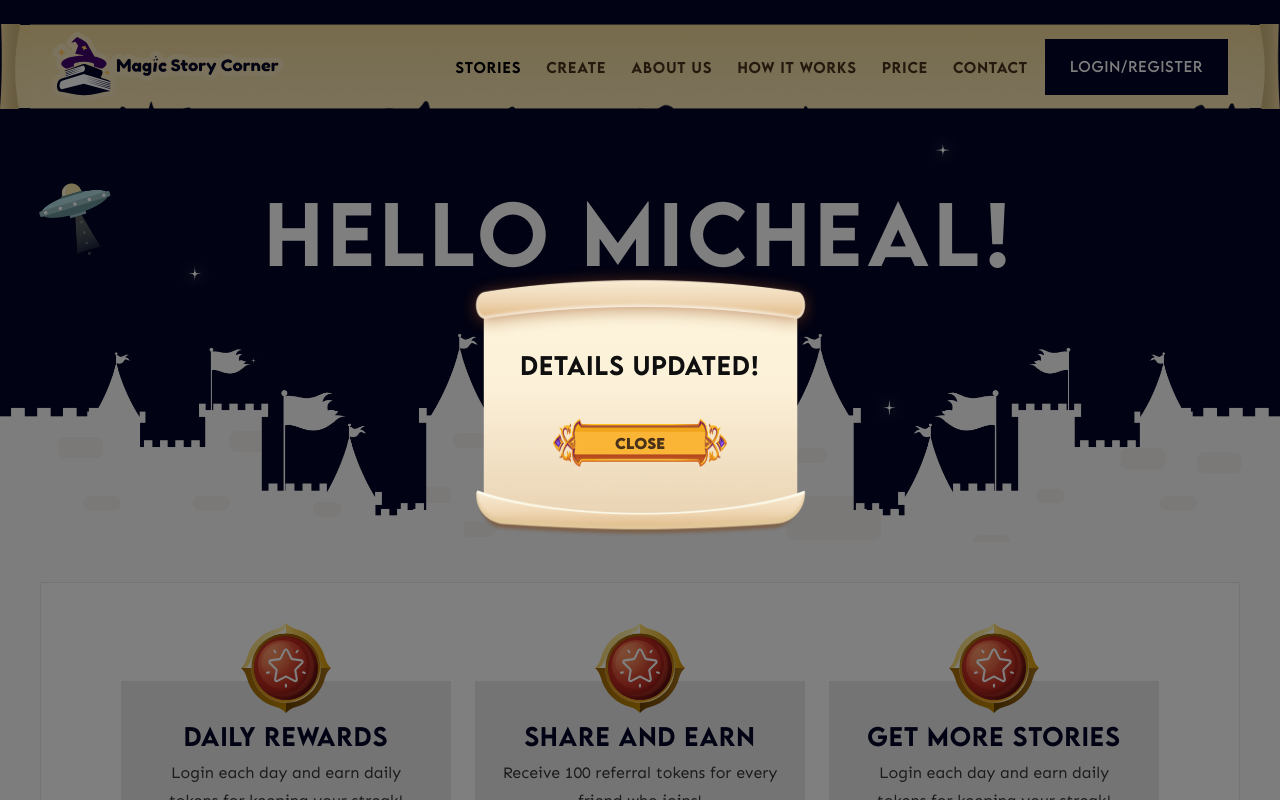
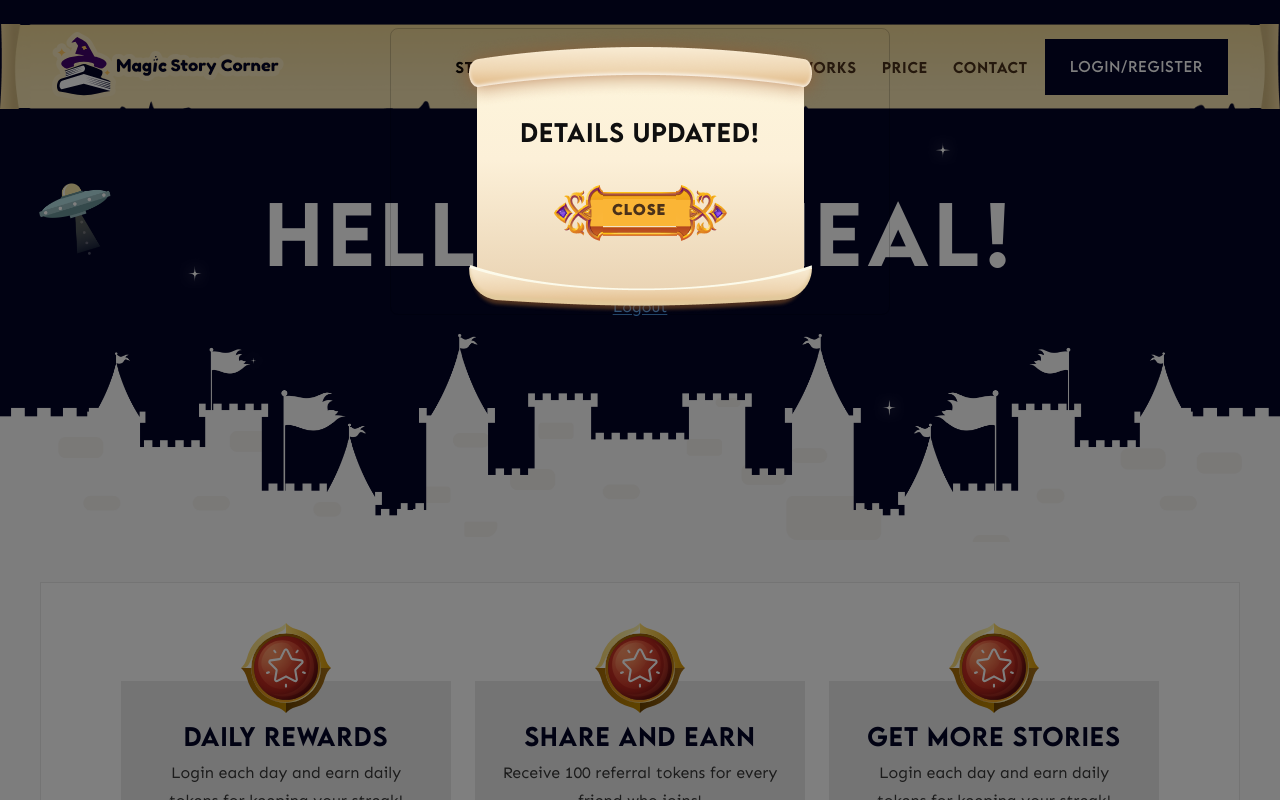
Before and after one commit to SupporthivesProjects/MagicStoryCorner, a PHP site: page /dashboard.html in a window 1280 px wide, after a click on "Update details". Run offline with PHP 8.4, Linux system fonts and the light colour scheme.

Commit message:
modals added

```diff
--- a/css/t_styles.css
+++ b/css/t_styles.css
@@ -91,7 +91,6 @@
   background-size: cover;
 }
 .modal_pp {
-    margin-top: -16px;
     color: var(--Base-01, #383838);
     text-align: center;
     leading-trim: both;
@@ -135,6 +134,7 @@
     margin-top: 34px;
 }
 .modal_tt {
+    width: 100%;
     color: var(--Base-Off-Black, #0F0F0F);
     text-align: center;
 
@@ -1030,11 +1030,69 @@ margin-bottom: 0px;
     align-items: flex-start;
     align-self: stretch;
 }
-.modal_tt {
+
+.modal_sign_t {
+    background-size: cover;
+background-position: center;
+background-repeat: no-repeat;
+display: flex;
+width: 100%;
+flex-direction: column;
+align-items: center;
+background-color: unset;
+}
+.sing_modal_main_t {
+background: linear-gradient(180deg, #FDF4DB 0.03%, #FCF0D8 36.28%, #EAD4B4 99.97%), linear-gradient(180deg, #BDEEFC 0%, #E5F9FF 100%);
+display: flex;
+width: 327px;
+padding: 32px 16px 48px 16px;
+flex-direction: column;
+align-items: center;
+gap: 32px;
+margin-top: -23px;
+}
+.modal_sign_inner1_t {
+display: flex;
+flex-direction: column;
+align-items: flex-start;
+gap: 16px;
+align-self: stretch;
+}
+
+.sign_modal_btn_out_t {
+padding: 0px;
+height: 62px;
+}
+.sign_modal_btn_inn_t {
+width: 173px;
+display: flex;
+justify-content: space-between;
+margin-top: -19px;
+align-items: center;
+}
+.sing_modal_btn_main_t{
+    background: #FAB536;
+width: 100px;
+height: 27px;
+color: #4A311A;
+font-family: "LEMON MILK";
+font-size: 14px;
+font-style: normal;
+font-weight: 700;
+line-height: 150%; /* 21px */
+letter-spacing: 0.84px;
+}
+
+.sign_modal_btn_out_t:hover,
+.sign_modal_btn_out_t:focus-visible {
+transform: translateY(-6px);
+box-shadow: 0 14px 24px rgba(0,0,0,0.22);
+}
+/* .modal_tt {
     background-color: transparent!important;
     padding: 0px!important;
     border: 0px;
-}
+} */
 .upper_library {
     display: flex;
     justify-content: space-between;
--- a/dashboard.html
+++ b/dashboard.html
@@ -91,7 +91,8 @@
                     <h1>Daily rewards</h1>
                     <p>Login each day and earn daily
                       tokens for keeping your streak!</p>
-                    <button class="btn dash_btn">Claim Now</button>
+                    <button class="btn dash_btn" data-bs-toggle="modal" data-bs-target="#exampleModal4">Claim Now</button>
+
                   </div>
                 </div>
                 <div class="dash_box">
@@ -109,7 +110,7 @@
                     <h1>Get more stories</h1>
                     <p>Login each day and earn daily
                       tokens for keeping your streak!</p>
-                    <button class="btn dash_btn">Claim Now</button>
+                    <button class="btn dash_btn" >Claim Now</button>
                   </div>
                 </div>
               </div>
@@ -559,61 +560,106 @@
 
     </section>
 
+
+
     <div class="modal fade" id="exampleModal" tabindex="-1" aria-labelledby="exampleModalLabel" aria-hidden="true">
-      <div class="modal-dialog modal-dialog-centered">
-        <div class="modal-content modal_tt">
-          <div class="modal_tirthak">
-            <div class="inn_modal">
+      <div class="modal-dialog">
+          <div class="modal-content modal_sign_t">
+              <img src="./img/modal_Sign_up.png" alt="" style="z-index: 1;">
+              <div class="sing_modal_main_t">
+                  <div class="modal_sign_inner1_t">
                     <h1 class="modal_tt">Details updated!</h1>
-              <button class="btn btn_logint">
-                Close
+                  </div>
+                  <button type="button" class="btn sign_modal_btn_out_t" data-bs-dismiss="modal">
+                      <img src="./img/sign_btn_upper.png" alt="">
+                      <div class="sign_modal_btn_inn_t">
+                          <img src="./img/sign_btn_L.png" alt="">
+                              <div class="sing_modal_btn_main_t">Close</div>
+                          <img src="./img/sign_btn_R.png" alt="">
+                      </div>
+                      <img src="./img/sign_btn_lower.png" alt="" style="margin-top: -39px;">
+
                   </button>
               </div>
+              <img src="./img/modal_sign_down.png" alt="" style="margin-top: -24px;">
+          </div>
+      </div>
+      </div>
 
+      <div class="modal fade" id="exampleModal2" tabindex="-1" aria-labelledby="exampleModalLabel2" aria-hidden="true">
+        <div class="modal-dialog">
+            <div class="modal-content modal_sign_t">
+                <img src="./img/modal_Sign_up.png" alt="" style="z-index: 1;">
+                <div class="sing_modal_main_t">
+                    <div class="modal_sign_inner1_t">
+                      <h1 class="modal_tt">Password updated!</h1>
+                    </div>
+                    <button type="button" class="btn sign_modal_btn_out_t" data-bs-dismiss="modal">
+                        <img src="./img/sign_btn_upper.png" alt="">
+                        <div class="sign_modal_btn_inn_t">
+                            <img src="./img/sign_btn_L.png" alt="">
+                                <div class="sing_modal_btn_main_t">Close</div>
+                            <img src="./img/sign_btn_R.png" alt="">
+                        </div>
+                        <img src="./img/sign_btn_lower.png" alt="" style="margin-top: -39px;">
+
+                    </button>
+                </div>
+                <img src="./img/modal_sign_down.png" alt="" style="margin-top: -24px;">
+            </div>
+        </div>
+        </div>
+
+        <div class="modal fade" id="exampleModal3" tabindex="-1" aria-labelledby="exampleModalLabel3" aria-hidden="true">
+          <div class="modal-dialog">
+              <div class="modal-content modal_sign_t">
+                  <img src="./img/modal_Sign_up.png" alt="" style="z-index: 1;">
+                  <div class="sing_modal_main_t">
+                      <div class="modal_sign_inner1_t">
+                        <h1 class="modal_tt">Share link copied!</h1>
+              <p class="modal_pp">Paste this to your friends and tell them to use it on checkout for a discount! Upon their purchase, you’ll get extra tokens.</p>
+                      </div>
+                      <div class="button_wala_div">
+                        <button class="btn yellowdash_btn w-100">Close</button>
+                        <button class="btn dash_btn w-100">Close</button>
+                      </div>
+                  </div>
+                  <img src="./img/modal_sign_down.png" alt="" style="margin-top: -24px;">
+              </div>
           </div>
           </div>
 
 
+          <div class="modal fade" id="exampleModal4" tabindex="-1" aria-labelledby="exampleModalLabel4" aria-hidden="true">
+            <div class="modal-dialog">
+                <div class="modal-content modal_sign_t">
+                    <img src="./img/modal_Sign_up.png" alt="" style="z-index: 1;">
+                    <div class="sing_modal_main_t">
+                        <div class="modal_sign_inner1_t">
+                          <h1 class="modal_tt">Claim reward</h1>
+                <p class="modal_pp">Welcome back! Click below to get your daily rewards as a loyal customer.</p>
                         </div>
+                        <button type="button" class="btn sign_modal_btn_out_t" data-bs-dismiss="modal">
+                          <img src="./img/sign_btn_upper.png" alt="">
+                          <div class="sign_modal_btn_inn_t">
+                              <img src="./img/sign_btn_L.png" alt="">
+                                  <div class="sing_modal_btn_main_t">Close</div>
+                              <img src="./img/sign_btn_R.png" alt="">
                           </div>
+                          <img src="./img/sign_btn_lower.png" alt="" style="margin-top: -39px;">
 
-    <div class="modal fade" id="exampleModal2" tabindex="-1" aria-labelledby="exampleModalLabel2" aria-hidden="true">
-      <div class="modal-dialog modal-dialog-centered">
-        <div class="modal-content modal_tt">
-          <div class="modal_tirthak">
-            <div class="inn_modal">
-              <h1 class="modal_tt">Password updated!</h1>
-              <button class="btn btn_logint">
-                Close
                       </button>
                     </div>
-
+                    <img src="./img/modal_sign_down.png" alt="" style="margin-top: -24px;">
                 </div>
-        </div>
-
             </div>
             </div>
 
 
-    <div class="modal fade" id="exampleModal3" tabindex="-1" aria-labelledby="exampleModalLabel3" aria-hidden="true">
-      <div class="modal-dialog modal-dialog-centered">
-        <div class="modal-content modal_tt">
-          <div class="modal_tirthak2">
-            <div class="inn_modal2">
-              <h1 class="modal_tt">Share link copied!</h1>
-              <p class="modal_pp">Paste this to your friends and tell them to use it on checkout for a discount! Upon their purchase, you’ll get extra tokens.</p>
-              <div class="button_wala_div">
-                <button class="btn yellowdash_btn w-100">Close</button>
-                <button class="btn dash_btn w-100">Close</button>
-              </div>
 
-            </div>
 
-          </div>
-        </div>
 
-      </div>
-    </div>
+
 
 
 
```
Also changed, not shown: img/modal_Sign_up.png (added), img/modal_sign_down.png (added), img/sign_btn_L.png (added), img/sign_btn_R.png (added), img/sign_btn_lower.png (added), img/sign_btn_upper.png (added). Lines whose indentation alone changed are shown as unchanged.
